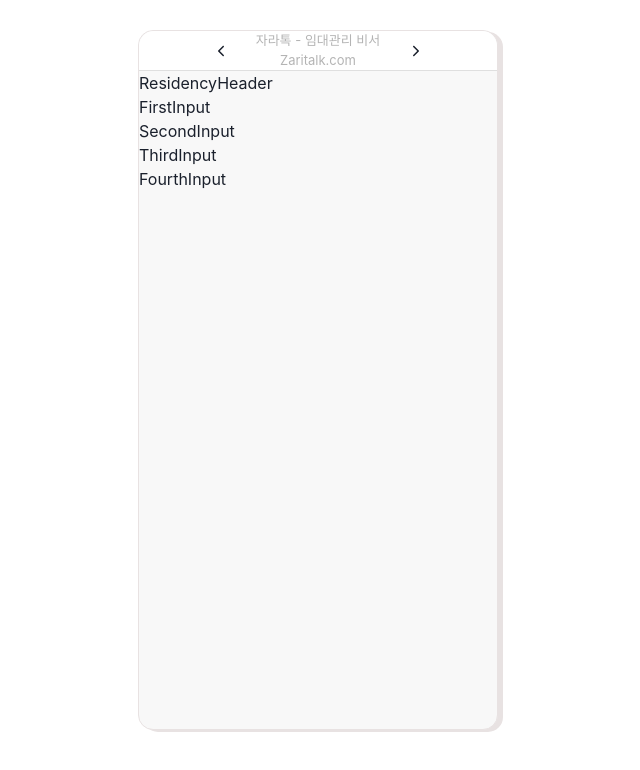
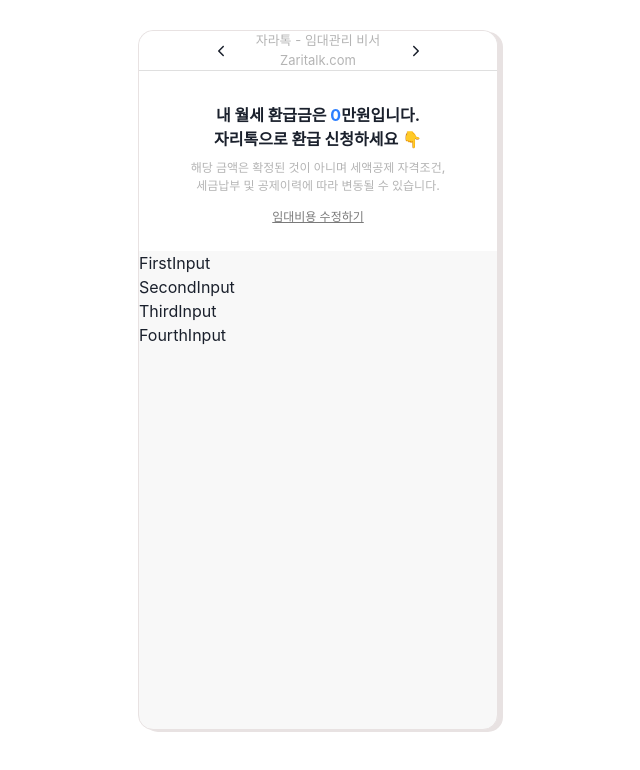
Before and after one commit to pjh1011409/callbuslab-codingtest, a React (Create React App) app: page /residencyPage in a window 1280 px wide. Shown: the top 770 px of the page, without its empty margins (322-962 px from the left). Built offline with nearby package versions, Linux system fonts and the light colour scheme.

Commit message:
Feat(header): Create header in residencypage

```diff
--- a/src/components/Residency/Header.tsx
+++ b/src/components/Residency/Header.tsx
@@ -1,7 +1,32 @@
 import React from 'react';
+import { useNavigate } from 'react-router-dom';
+import useCustomSelector from '../../hooks/useCustomSelector';
+import { GetMontlyRefund } from '../../utils/getMontlyRefund';
+import { BottomText, HeaderWrapper, Highlight, MiddleText, TopText } from '../../styles/Residency.style';
 
 const ResidencyHeader = () => {
-  return <div>ResidencyHeader</div>;
+  const navigate = useNavigate();
+  const { MontlyRent } = useCustomSelector().inputState;
+  return (
+    <HeaderWrapper>
+      <TopText>
+        내 월세 환급금은 <Highlight>{GetMontlyRefund(Number(MontlyRent))}</Highlight>만원입니다.
+        <br />
+        자리톡으로 환급 신청하세요 👇
+      </TopText>
+      <MiddleText>
+        해당 금액은 확정된 것이 아니며 세액공제 자격조건, <br />
+        세금납부 및 공제이력에 따라 변동될 수 있습니다.
+      </MiddleText>
+      <BottomText
+        onClick={() => {
+          navigate(-1);
+        }}
+      >
+        임대비용 수정하기
+      </BottomText>
+    </HeaderWrapper>
+  );
 };
 
 export default ResidencyHeader;
```
